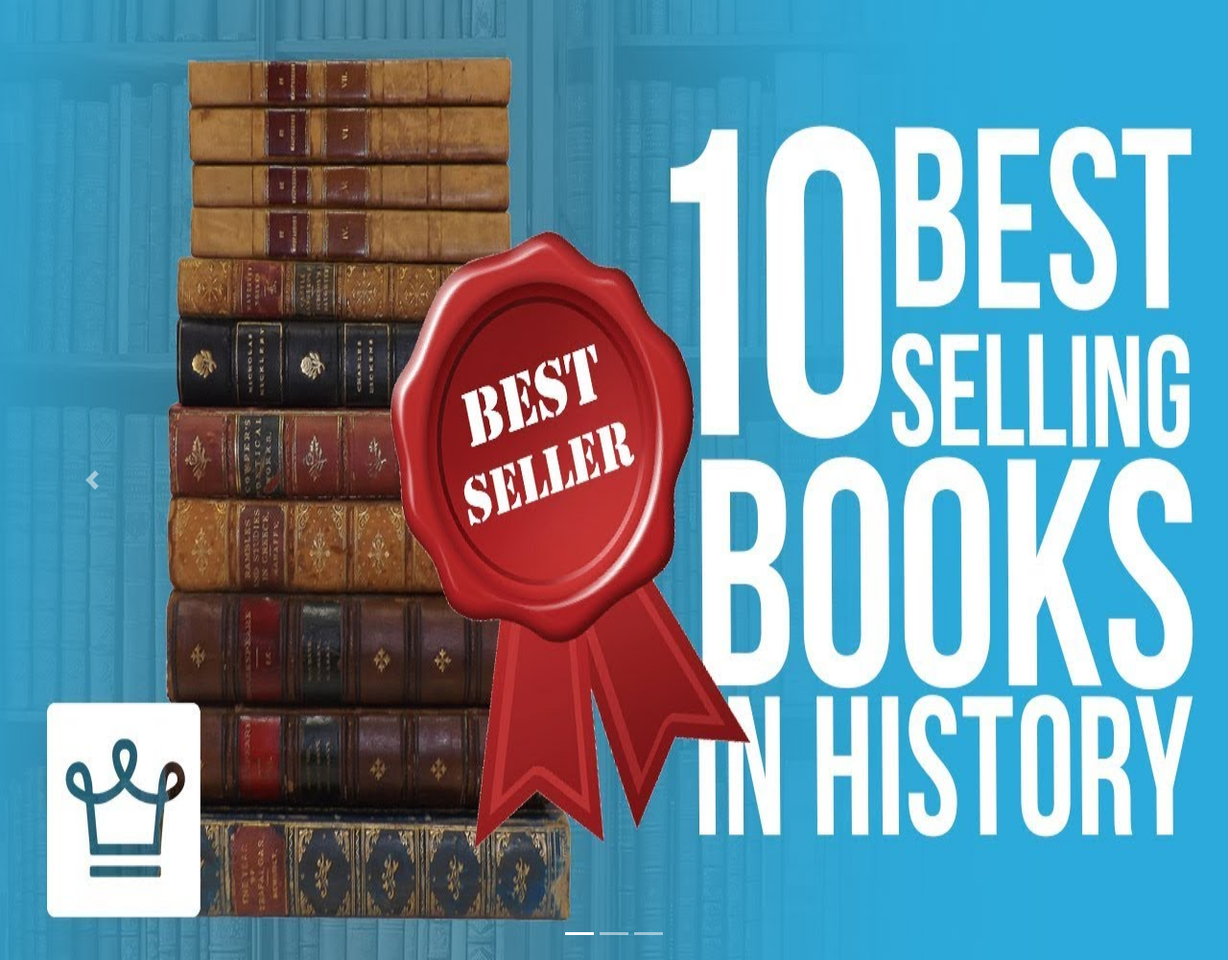
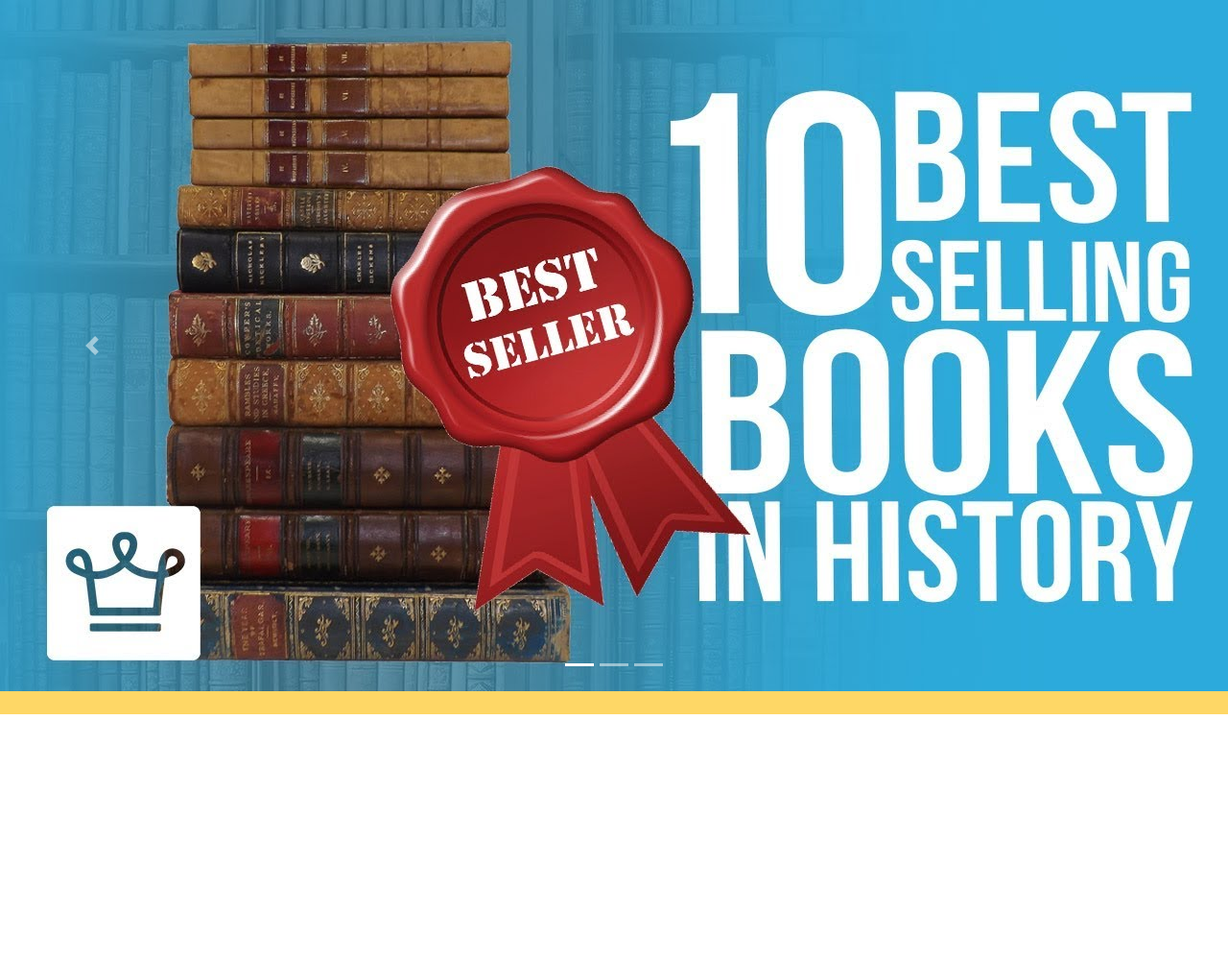
Before and after one commit to JonathanZYZ/App3PD, a PHP site: page / in a window 1280 px wide. Shown: the part 56-1056 px from the top of the page at 96% size. After the commit the page ends 800 px from the top, so only its background shows below. Run offline with PHP 8.4, Linux system fonts and the light colour scheme.

Commit message:
App 3 commit 7

```diff
--- a/index.php
+++ b/index.php
@@ -30,13 +30,13 @@ session_start();
             </ol>
             <div class="carousel-inner">
                 <div class="carousel-item active">
-                    <img class="d-block w-100" src="images/maxresdefault.jpg" alt="First slide" style="height: 1000px">
+                    <img class="d-block w-100" src="images/maxresdefault.jpg" alt="First slide" style="height: 100%">
                 </div>
                 <div class="carousel-item">
-                    <img class="d-block w-100" src="images/5c74358a1631a3614f2df5b4.jpg" alt="Second slide" style="height: 1000px">
+                    <img class="d-block w-100" src="images/5c74358a1631a3614f2df5b4.jpg" alt="Second slide" style="height: 100%">
                 </div>
                 <div class="carousel-item">
-                    <img class="d-block w-100" src="images/5c0ad7c045972a242a429018.jpg" alt="Third slide" style="height: 1000px">
+                    <img class="d-block w-100" src="images/5c0ad7c045972a242a429018.jpg" alt="Third slide" style="height: 100%">
                 </div>
             </div>
             <a class="carousel-control-prev" href="#carouselExampleIndicators" role="button" data-slide="prev">
```
